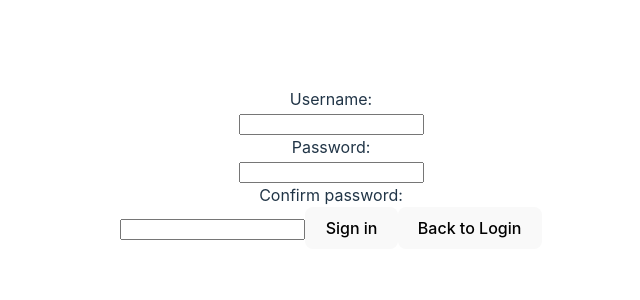
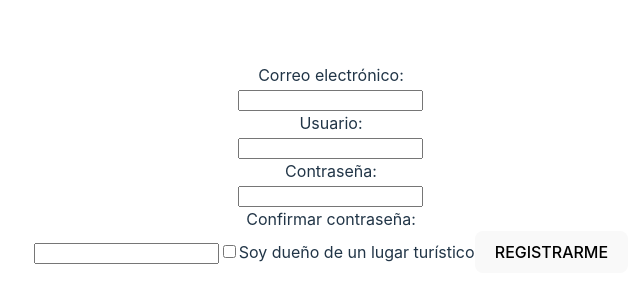
Before and after one commit to bl33h/visitOurLands, a React (Vite) app in the folder VisitOurLands/: page /SignIn in a window 1280 px wide. Shown: the part 232-532 px from the top of the page, without its empty margins (309-949 px from the left). Built offline with nearby package versions, Linux system fonts and the light colour scheme.

Commit message:
SignIn LogIn .jsx

```diff
--- a/VisitOurLands/src/Pages/Login/Login.jsx
+++ b/VisitOurLands/src/Pages/Login/Login.jsx
@@ -3,21 +3,18 @@ import './Login.css'
 function Login() {
   return (
     <div className="login-root" >
-      <div className="login-guest-container"  >
-      </div>
+      <div className="login-guest-container"></div>
       <div className="login-container-root">
         <div className="login-container">
-          <div className="login-labels">Username:</div>
-          <input id="input-username"  className="input-login"  ></input>
-          <div className="login-labels">Password:</div>
-          <input id="input-password" className="input-login"  ></input>          <button className="login-button"  >
-            Login
-          </button>
-          <button className="sign-in-button-link"  >
-            Sign in
-          </button>
-          <div id="div-login-status" className="div-login-message"></div>
-          <div id="div-login-loading" className="div-login-message" style={{fontSize:'20px'}}></div>
+          <h1>Username:</h1>
+          <input id="input-username"  className="input-login"></input>
+
+          <h1>Password:</h1>
+          <input type='password' id="input-password" className="input-login"></input>
+
+          <button className="login-button">INICIAR SESION</button>
+          <h2>¿Aún no tienes una cuenta?</h2>
+          <button className="signin-button">REGISTRATE</button>
         </div>
       </div>
     </div>
--- a/VisitOurLands/src/Pages/SignIn/SignIn.jsx
+++ b/VisitOurLands/src/Pages/SignIn/SignIn.jsx
@@ -1,24 +1,30 @@
-//import { useState, useEffect } from 'react'
+import { useState, useEffect } from 'react'
 //import { useHistory } from 'react-router-dom'
 import './SignIn.css'
 
 function SignIn() {
+  const [isChecked, setIsChecked] = useState(false)
 
   return (
     <div className="signin-root" >
       <div className="sign-in-container">
-        <div className="login-labels">Username:</div>
+      <div className="login-labels">Correo electrónico:</div>
+        <input id="input-correo"  className="input-login"></input>
+        <div className="login-labels">Usuario:</div>
         <input id="input-username"  className="input-login"></input>
-        <div className="login-labels">Password:</div>
-        <input id="input-password" className="input-login"></input>
-        <div className="login-labels">Confirm password:</div>
-        <input id="input-confirm-password"  className="input-login"></input>
-        <button className="sign-in-button" >
-          Sign in
-        </button>
-        <button className="login-button-link"  >
-          Back to Login
-        </button>
+        <div className="login-labels">Contraseña:</div>
+        <input type='password' id="input-password" className="input-login"></input>
+        <div className="login-labels">Confirmar contraseña:</div>
+        <input type='password' id="input-confirm-password"  className="input-login"></input>
+        <label className="checkbox-label-doctor">
+          <input
+            type="checkbox"
+            id="input-role"
+            hecked={isChecked.toString()}
+            className="input-checkbox-doctor"
+          />Soy dueño de un lugar turístico
+        </label>
+        <button className="sign-in-button">REGISTRARME</button>
       </div>
     </div>
   )
```
